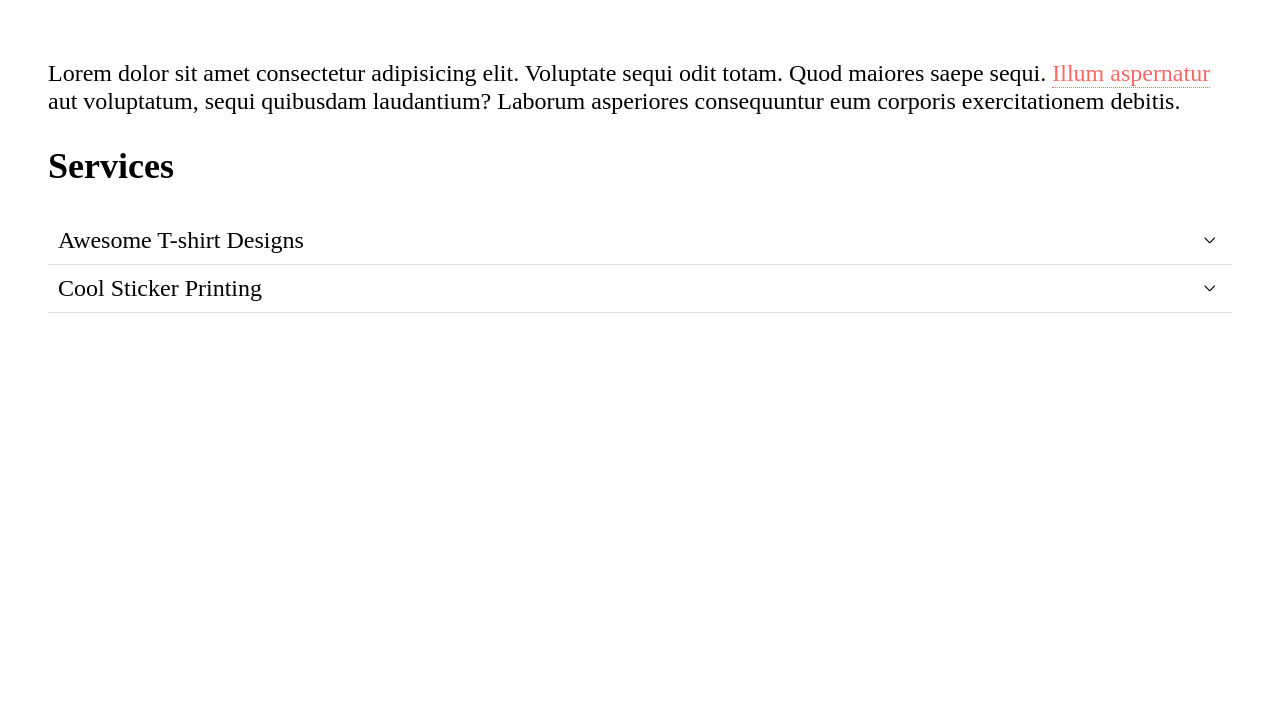
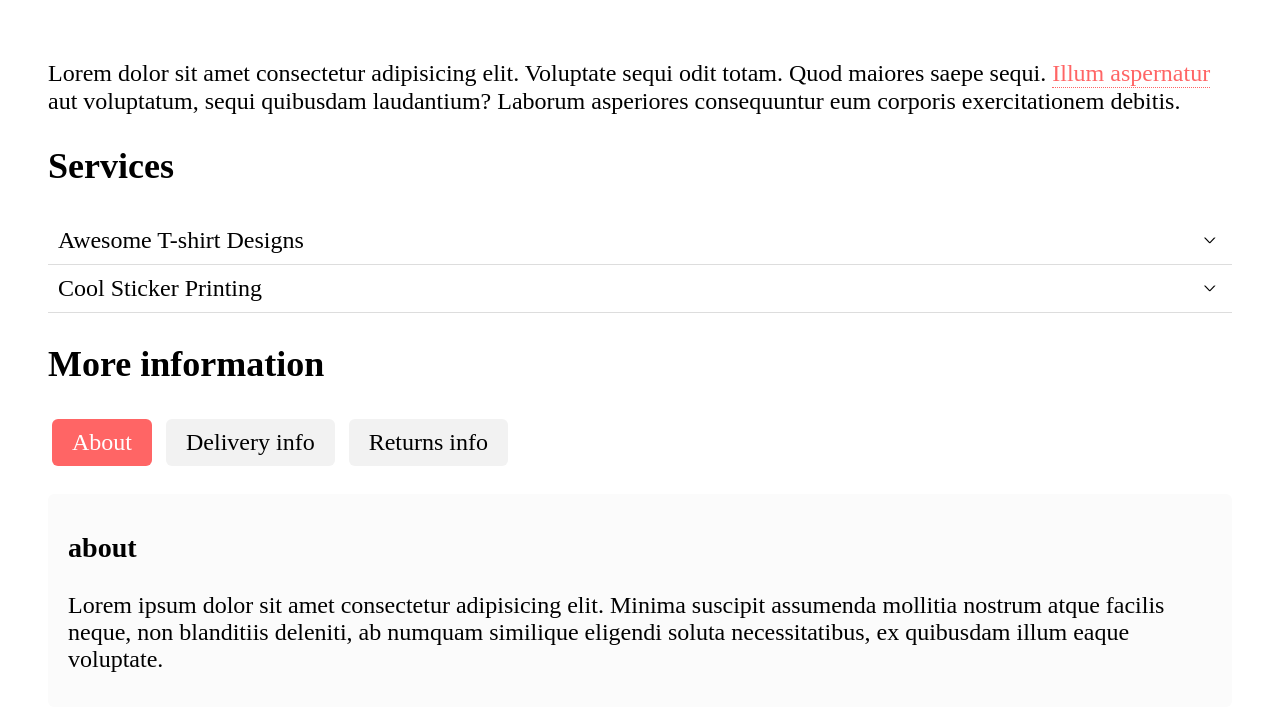
Before and after one commit to KamilaMania/UI-Library, a website built with webpack: page dist/index.html in a window 1280 px wide. Built offline with nearby package versions, Linux system fonts and the light colour scheme.

Commit message:
tabbed content

```diff
--- a/src/index.js
+++ b/src/index.js
@@ -1,5 +1,6 @@
 import Tooltip from "./kami-ui/tooltip";
 import Dropdown from "./kami-ui/dropdown";
+import Tabs from "./kami-ui/tabs";
 
 const tooltip = new Tooltip(document.querySelector(".tooltip"));
 
@@ -11,3 +12,7 @@ dropdowns.forEach((dropdown) => {
   const instance = new Dropdown(dropdown);
   instance.init();
 });
+
+//create tabs
+const tabs = new Tabs(document.querySelector(".tabs"));
+tabs.init();
--- /dev/null
+++ b/src/kami-ui/styles/tabs.css
@@ -0,0 +1,26 @@
+.tabs > ul {
+  padding: 0;
+}
+.tabs .trigger {
+  list-style-type: none;
+  padding: 10px;
+  background: #f2f2f2;
+  margin: 4px;
+  border-radius: 6px;
+  display: inline-block;
+  padding: 10px 20px;
+  cursor: pointer;
+}
+.tabs .trigger.active {
+  background: #ff6565;
+  color: white;
+}
+.tabs .content {
+  background: #fbfbfb;
+  padding: 10px 20px;
+  border-radius: 6px;
+  display: none;
+}
+.tabs .content.active {
+  display: block;
+}
--- /dev/null
+++ b/src/kami-ui/tabs.js
@@ -0,0 +1,36 @@
+import "./styles/tabs.css";
+
+class Tabs {
+  constructor(container) {
+    this.container = container;
+    this.tabs = container.querySelectorAll(".trigger");
+  }
+  init() {
+    this.tabs.forEach((tab) => {
+      tab.addEventListener("click", (e) => {
+        if (e.target.tagName === "LI") {
+          this.toggleTabs(e);
+          this.toggleContent(e);
+        }
+      });
+    });
+  }
+  toggleTabs(e) {
+    // remove current active classes
+    this.tabs.forEach((tab) => tab.classList.remove("active"));
+    // add new active class
+    e.target.classList.add("active");
+  }
+  toggleContent(e) {
+    // remove current active classes
+    this.container.querySelectorAll(".content").forEach((item) => {
+      item.classList.remove("active");
+    });
+    // add new active class
+    const selector = e.target.getAttribute("data-target");
+    const content = this.container.querySelector(selector);
+    content.classList.add("active");
+  }
+}
+
+export { Tabs as default };
```
Also changed, not shown: dist/index.html.
